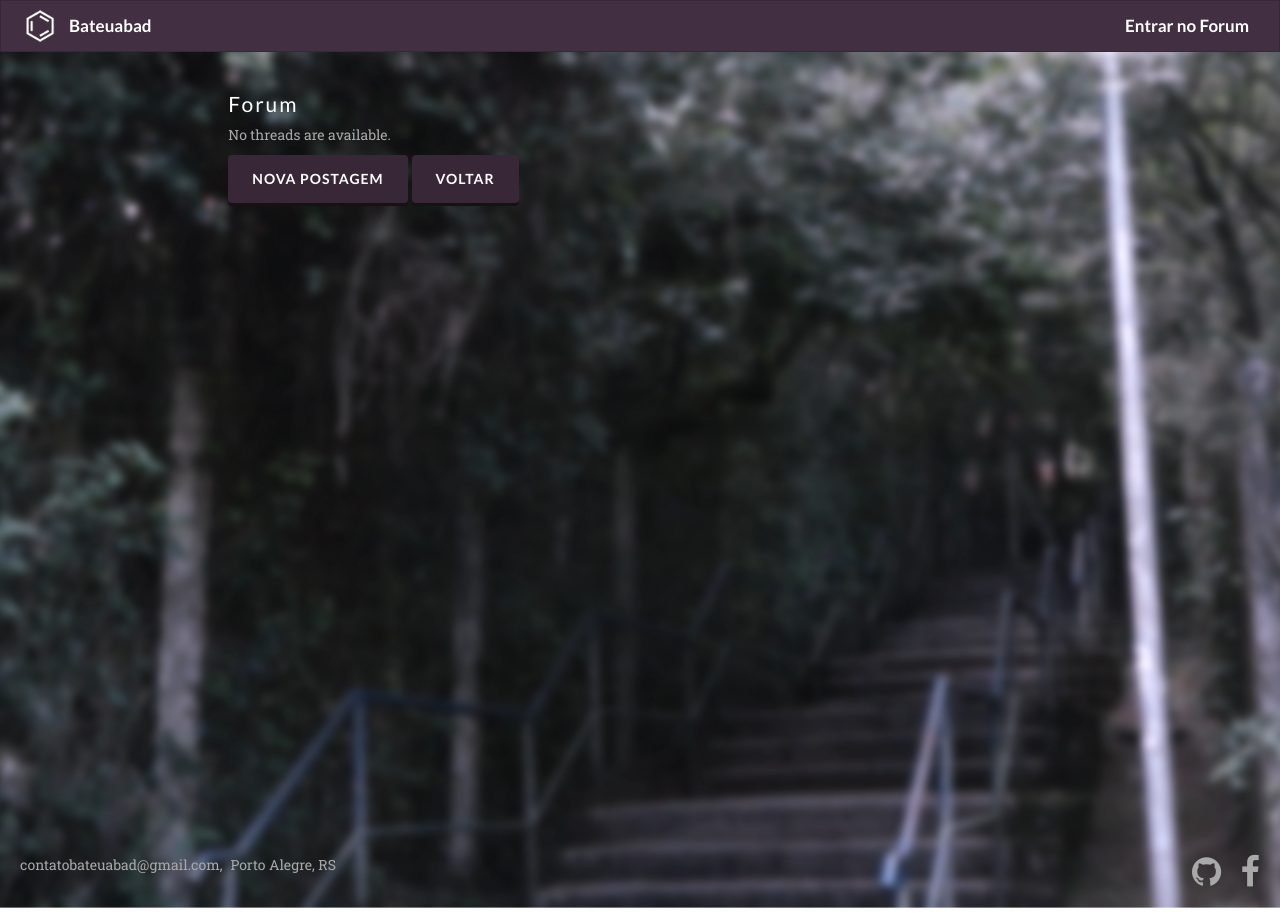
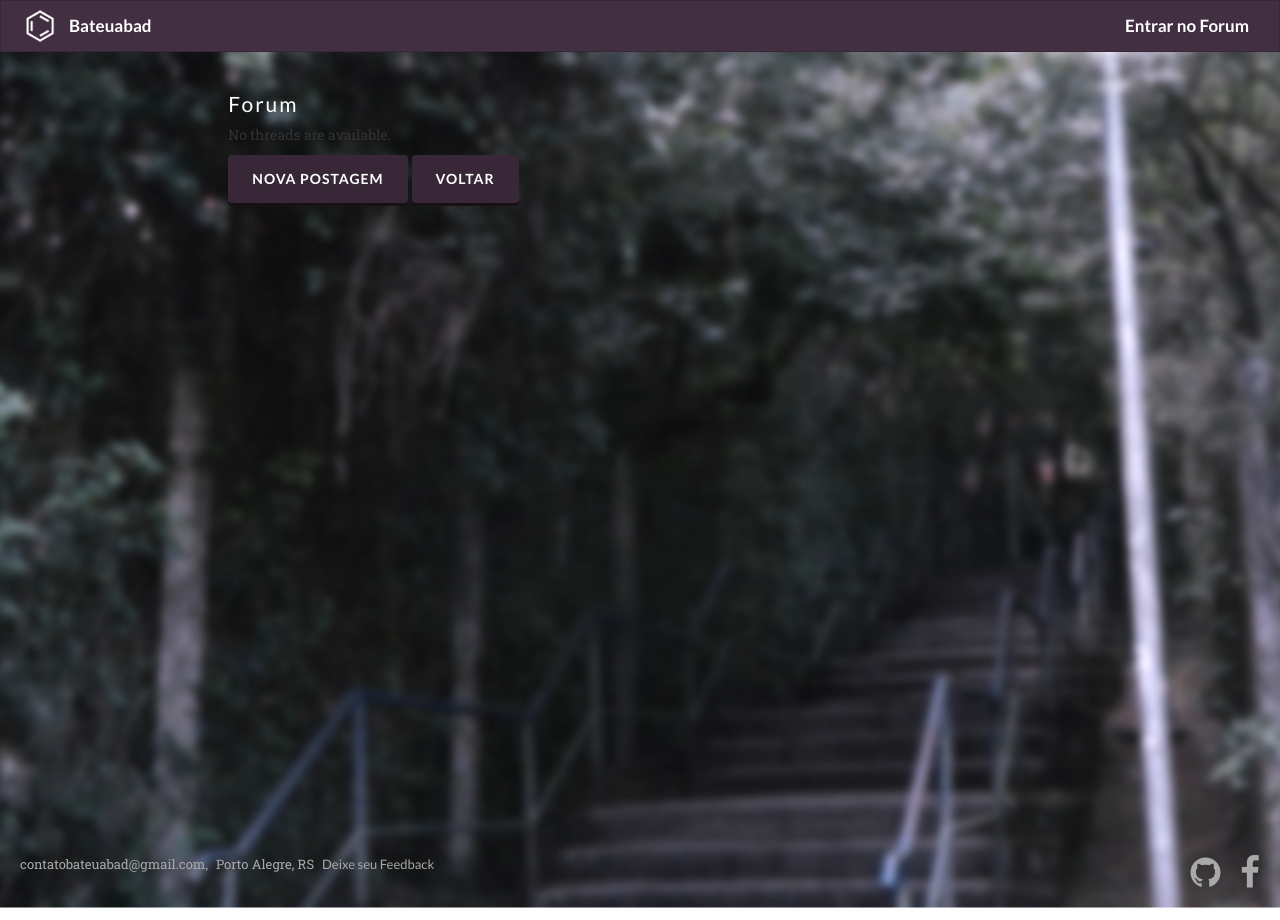
Before and after one commit to rrrichter/bateuabad, a Django app: page /board/ in a window 1280 px wide. Run offline with Django 3.2, Linux system fonts and the light colour scheme; data that the repository does not hold is empty; some libraries are stand-ins or nearby versions.

Commit message:
updated footer

```diff
--- a/bateuabad/static/bateuabad/style.css
+++ b/bateuabad/static/bateuabad/style.css
@@ -36,14 +36,10 @@ a {
     font-family: 'Lato', sans-serif;
     font-weight: bold;
     font-size: 17px;
-    font-color: white;
-}
-
-a {
     color: darkgrey;
 }
 
-a:hover {
+a:hover, a:active {
     color: white;
 }
 
--- a/bateuabad/templates/bateuabad/footer.html
+++ b/bateuabad/templates/bateuabad/footer.html
@@ -10,8 +10,14 @@
     	padding: 4px;
 	}
 
-	p {
+	.footerText {
 		color:darkgrey;
+		font-size:13px;
+		font-weight: lighter;
+	}
+
+	.fa {
+		font-size: 35px;
 	}
 </style>
 <nav class="navbar navbar-default footer" style="
@@ -25,13 +31,14 @@
     color:transparent;">
   <div class="container-fluid">
   <div class="footerLeftTexts">
-   	<div class="footerLeftText"><p>contatobateuabad@gmail.com,</p></div>
-   	<div class="footerLeftText"><p>Porto Alegre, RS</p></div>
+   	<div class="footerLeftText"><p class="footerText" >contatobateuabad@gmail.com,</p></div>
+   	<div class="footerLeftText"><p class="footerText" >Porto Alegre, RS</p></div>
+   	<div class="footerLeftText"><a class="footerText" href="https://bateuabad.typeform.com/to/bLS1aN" target="_blank">Deixe seu Feedback</a></div>
   </div>
   <div class="footerRightTexts">
-   	<div class="footerRightText"><a href="https://www.facebook.com/bateuabadbrasil/"><i class="fa fa-facebook fa-2x"></i></a></div>
+   	<div class="footerRightText"><a href="https://www.facebook.com/bateuabadbrasil/" target="_blank"><i class="fa fa-facebook fa-2x"></i></a></div>
    	<div class="footerRightText"><p style="color:transparent">&nbsp;</p></div>
-   	<div class="footerRightText"><a href="https://github.com/rrrichter/bateuabad"><i class="fa fa-github fa-2x"></i></a></div>
+   	<div class="footerRightText"><a href="https://github.com/rrrichter/bateuabad" target="_blank"><i class="fa fa-github fa-2x"></i></a></div>
   </div>
   </div>
 </nav>
--- a/board/templates/board/addcomment.html
+++ b/board/templates/board/addcomment.html
@@ -34,7 +34,7 @@
         				{{ form.non_field_errors }}
 						<div class="fieldWrapper">
 						    {{ form.author.errors }}
-						    <label for="{{ form.author.id_for_label }}">Autor</label> <br>
+						    <label for="{{ form.author.id_for_label }}">Autor</label> (opcional)<br>
 						    <div align="center">{{ form.author }}</div>
 						</div>
 						<div class="fieldWrapper">
```
